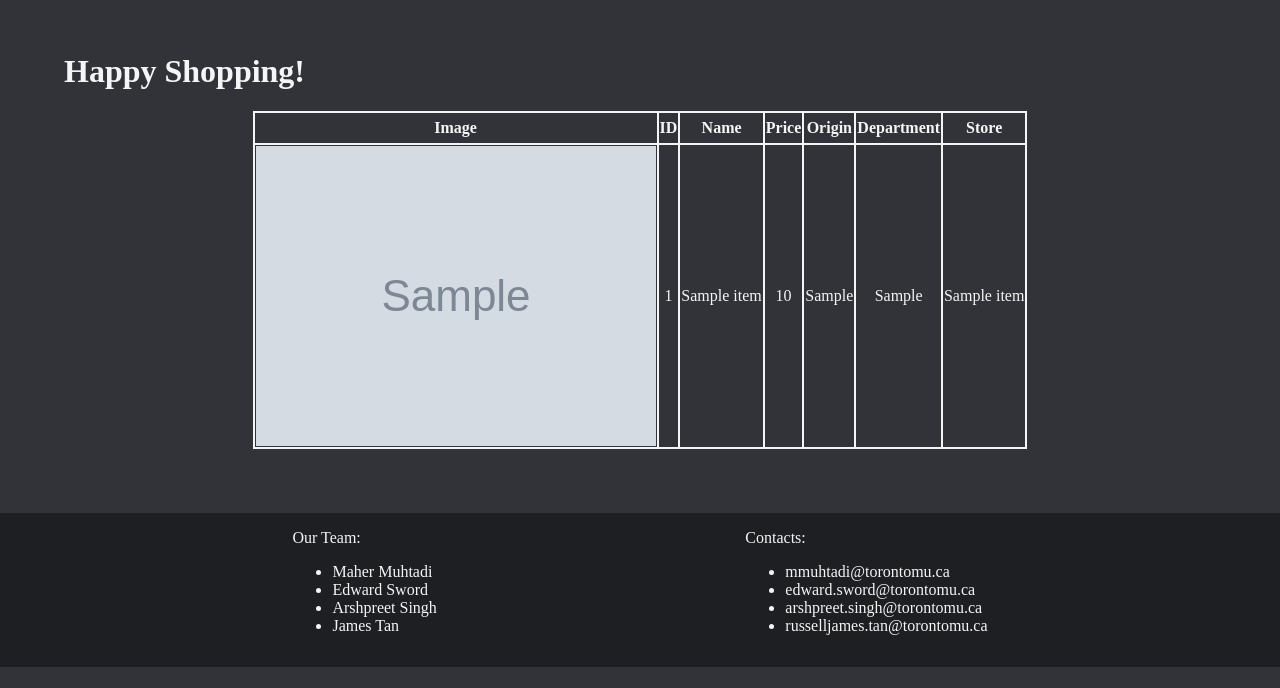
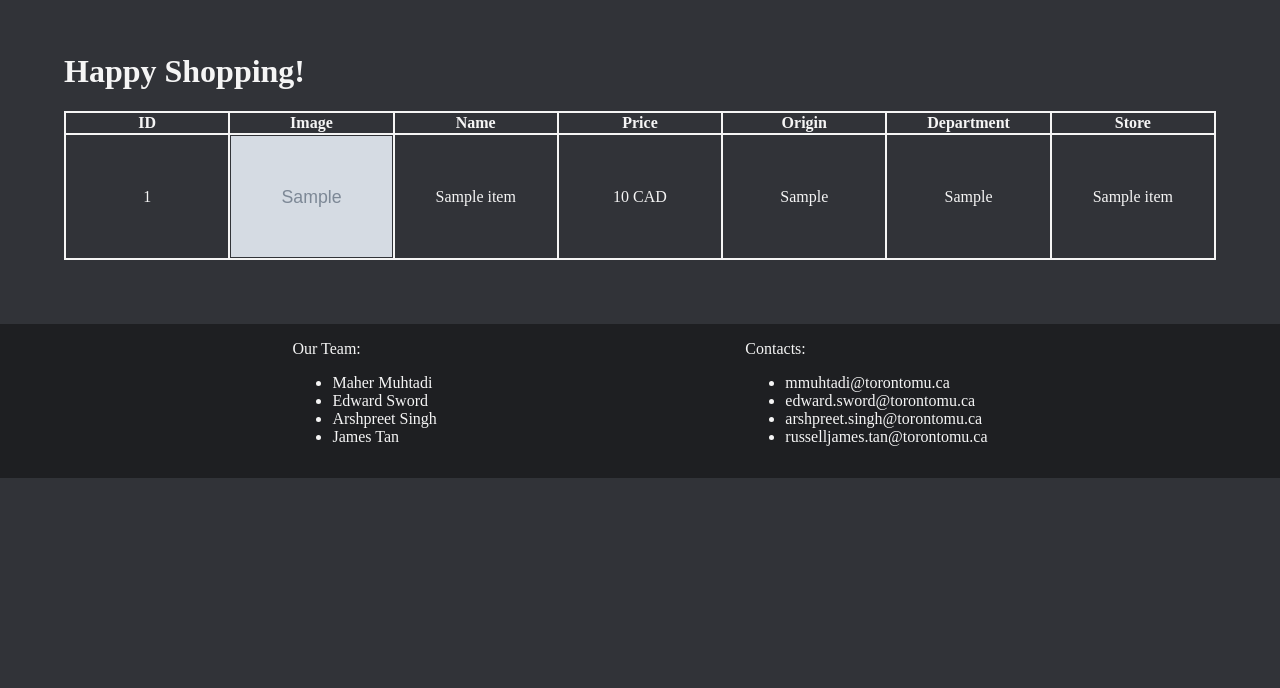
Before and after one commit to MaherMuhtadi/Smart-Customer-Services-Web-App, a PHP site: page /browse.php in a window 1280 px wide. Shown: the part 75-763 px from the top of the page. Run offline with PHP 8.4, Linux system fonts and the light colour scheme; the visitor is signed in with stand-in values (Sample User, id 1); tables that the repository leaves empty hold one stand-in row (values such as "Sample post"); grey boxes marked "Sample" are stand-in pictures; some web fonts are replaced.

Commit message:
improved table layout

```diff
--- a/browse.php
+++ b/browse.php
@@ -20,8 +20,8 @@ include "layout.php";
         <h1>Happy Shopping!</h1>
         <table>
             <tr>
+                <th>ID</th>
                 <th>Image</th>
-                <th>ID</th>
                 <th>Name</th>
                 <th>Price</th>
                 <th>Origin</th>
@@ -33,10 +33,10 @@ include "layout.php";
             if (mysqli_num_rows($result) > 0) {
                 while ($row = mysqli_fetch_assoc($result)) {
                     echo
-                        "<tr><td><img src='".$row["img_path"]."'></td>"
-                        ."<td>".$row["item_id"]."</td>"
+                        "<tr><td>".$row["item_id"]."</td>"
+                        ."<td><img src='".$row["img_path"]."'></td>"
                         ."<td>".$row["item_name"]."</td>"
-                        ."<td>".$row["price"]."</td>"
+                        ."<td>".$row["price"]." CAD</td>"
                         ."<td>".$row["made_in"]."</td>"
                         ."<td>".$row["department"]."</td>"
                         ."<td>".$row["store_name"]."</td></tr>";
--- a/style.css
+++ b/style.css
@@ -37,9 +37,13 @@ table {
 }
 
 th, td {
-    height: 2rem;
+    width: 10%;
     text-align: center;
     border: 2px solid whitesmoke;
+}
+
+td > img {
+    width: 100%;
 }
 
 input, button {
```
